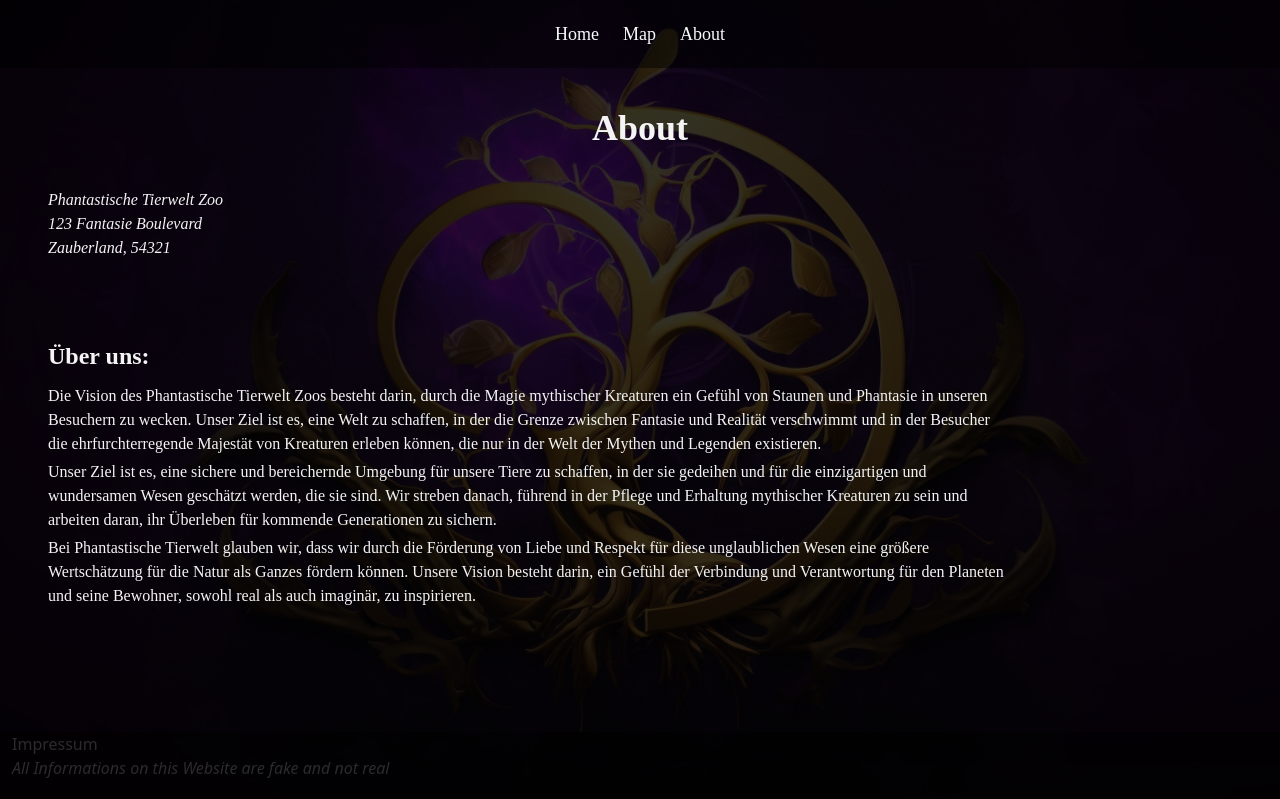
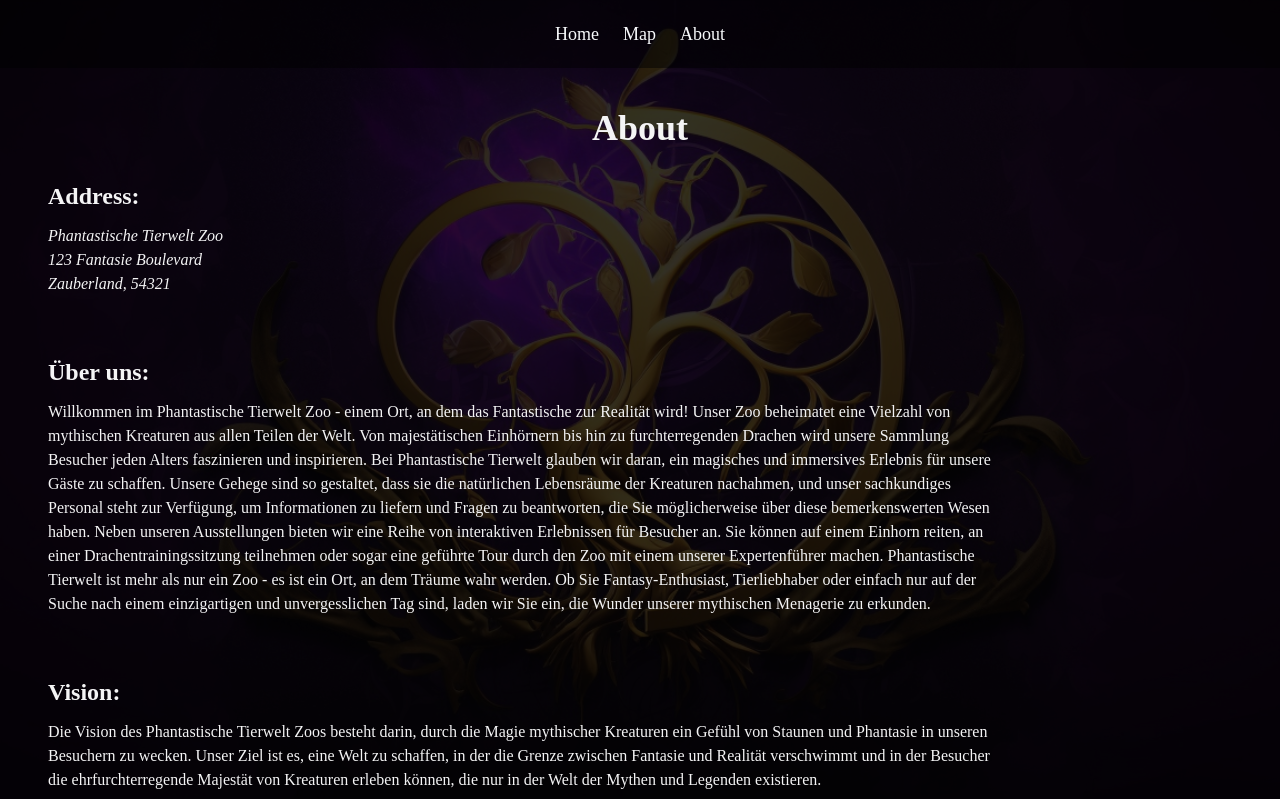
Before and after one commit to LlynBaum/LlynBaum.github.io, a Next.js app: page /about in a window 1280 px wide. Shown: the top 799 px of the page. Built offline with nearby package versions, Linux system fonts and the light colour scheme.

Commit message:
content fertig

```diff
--- a/pages/about/index.tsx
+++ b/pages/about/index.tsx
@@ -2,20 +2,34 @@ const About = () => {
     return(
         <main>
             <div className="flex flex-col">
-                <h1 className="text-center font-bold text-4xl text-zinc-100 my-10">About</h1>
+                <h1 className="text-center font-bold text-4xl text-zinc-100 mt-10">About</h1>
                 <div className="max-w-1/2 ml-12 text-zinc-100">
+                    <h2 className="font-bold text-2xl text-zinc-100 mt-8 mb-3">Address:</h2>
                     <address>
                     Phantastische Tierwelt Zoo<br />
                     123 Fantasie Boulevard<br />
                     Zauberland, 54321<br />
                     </address>
                 </div>
-                <div className="max-w-3/4 ml-12 text-zinc-100 mt-10">
-                    <h2 className="font-bold text-2xl text-zinc-100 mt-10 mb-3">Über uns:</h2>
+                    <div className="max-w-3/4 ml-12 text-zinc-100 mt-8">
+                    <h2 className="font-bold text-2xl text-zinc-100 mt-7 mb-3">Über uns:</h2>
+                        <p>
+                        Willkommen im Phantastische Tierwelt Zoo - einem Ort, an dem das Fantastische zur Realität wird! Unser Zoo beheimatet eine Vielzahl von mythischen Kreaturen aus allen Teilen der Welt. Von majestätischen Einhörnern bis hin zu furchterregenden Drachen wird unsere Sammlung Besucher jeden Alters faszinieren und inspirieren.
+
+                        Bei Phantastische Tierwelt glauben wir daran, ein magisches und immersives Erlebnis für unsere Gäste zu schaffen. Unsere Gehege sind so gestaltet, dass sie die natürlichen Lebensräume der Kreaturen nachahmen, und unser sachkundiges Personal steht zur Verfügung, um Informationen zu liefern und Fragen zu beantworten, die Sie möglicherweise über diese bemerkenswerten Wesen haben.
+
+                        Neben unseren Ausstellungen bieten wir eine Reihe von interaktiven Erlebnissen für Besucher an. Sie können auf einem Einhorn reiten, an einer Drachentrainingssitzung teilnehmen oder sogar eine geführte Tour durch den Zoo mit einem unserer Expertenführer machen.
+
+                        Phantastische Tierwelt ist mehr als nur ein Zoo - es ist ein Ort, an dem Träume wahr werden. Ob Sie Fantasy-Enthusiast, Tierliebhaber oder einfach nur auf der Suche nach einem einzigartigen und unvergesslichen Tag sind, laden wir Sie ein, die Wunder unserer mythischen Menagerie zu erkunden.
+                        </p>
+                    </div>
+                <div className="max-w-3/4 ml-12 text-zinc-100 mt-8">
+                        <h2 className="font-bold text-2xl text-zinc-100 mt-7 mb-3">Vision:</h2>
                     <p className="mb-1">Die Vision des Phantastische Tierwelt Zoos besteht darin, durch die Magie mythischer Kreaturen ein Gefühl von Staunen und Phantasie in unseren Besuchern zu wecken. Unser Ziel ist es, eine Welt zu schaffen, in der die Grenze zwischen Fantasie und Realität verschwimmt und in der Besucher die ehrfurchterregende Majestät von Kreaturen erleben können, die nur in der Welt der Mythen und Legenden existieren.</p>
                     <p className="mb-1">Unser Ziel ist es, eine sichere und bereichernde Umgebung für unsere Tiere zu schaffen, in der sie gedeihen und für die einzigartigen und wundersamen Wesen geschätzt werden, die sie sind. Wir streben danach, führend in der Pflege und Erhaltung mythischer Kreaturen zu sein und arbeiten daran, ihr Überleben für kommende Generationen zu sichern.</p>
                     <p className="mb-1">Bei Phantastische Tierwelt glauben wir, dass wir durch die Förderung von Liebe und Respekt für diese unglaublichen Wesen eine größere Wertschätzung für die Natur als Ganzes fördern können. Unsere Vision besteht darin, ein Gefühl der Verbindung und Verantwortung für den Planeten und seine Bewohner, sowohl real als auch imaginär, zu inspirieren.</p>
                 </div>
+
             </div>
         </main>
     )
--- a/pages/index.tsx
+++ b/pages/index.tsx
@@ -6,8 +6,9 @@ export default function Home() {
   return (
     <>
       <main>
-        <Banner title="Phantastische Tierwelt" subTitle="Entdecke die Welt der Mythical Creatures" height="20rem"/>
+        <Banner title="Phantastische Tierwelt" subTitle="Entdecke die Welt der Mythical Creatures" height="15rem"/>
         <div className="w-screen h-fit flex flex-col justify-center items-center">
+          <h2 className="font-bold text-3xl text-zinc-100 mt-10 text-center">Animals:</h2>
           <div className="h-96 w-5/6 flex justify-center items-center lg:flex-row flex-col gap-6">
             {
               categories.map(c => {
```
